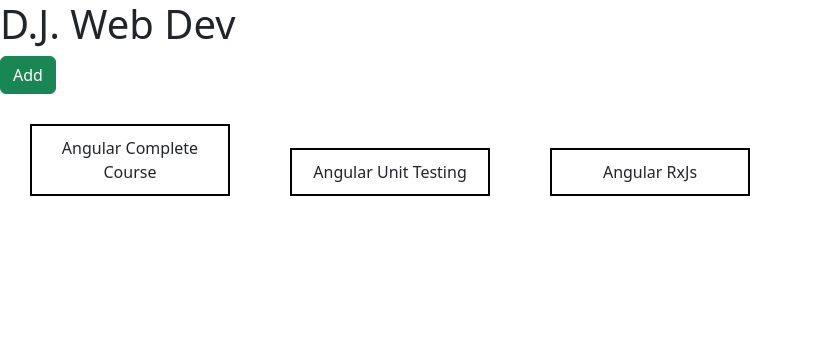
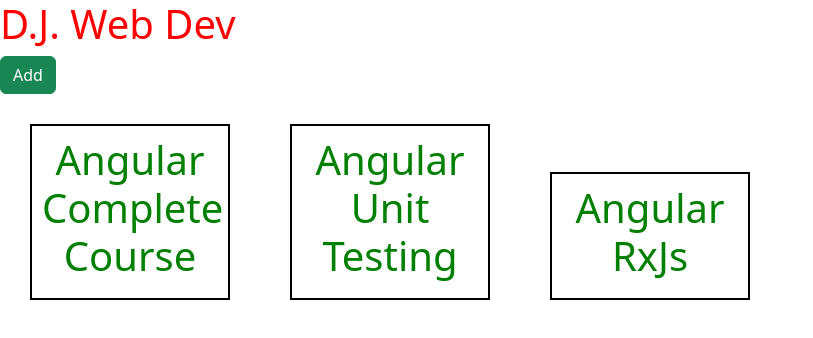
Before and after one commit to zrodriguezperez/mation, an Angular app: page / in a window 1280 px wide. Shown: the top 338 px of the page, without its empty margins (0-813 px from the left). Built offline with nearby package versions, Linux system fonts and the light colour scheme.

Commit message:
component specific styles

```diff
--- a/src/app/Components/course/course.component.css
+++ b/src/app/Components/course/course.component.css
@@ -10,3 +10,7 @@
   :host(.active) {
     border-color: red;
   }
+
+  h1 {
+    color:green;
+  }
--- a/src/app/Components/course/course.component.html
+++ b/src/app/Components/course/course.component.html
@@ -1 +1 @@
-<div>{{ course.title }}</div>
+<h1>{{ course.title }}</h1>
--- a/src/styles.css
+++ b/src/styles.css
@@ -1 +1,4 @@
 /* You can add global styles to this file, and also import other style files */
+h1{
+    color:red;
+}
```
